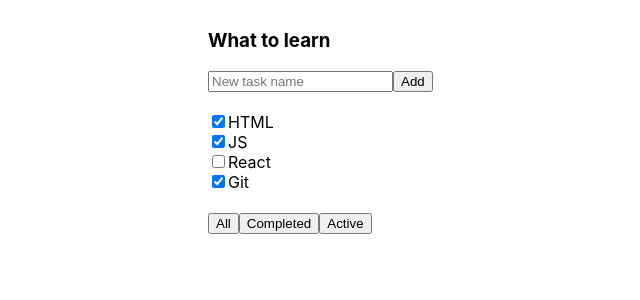
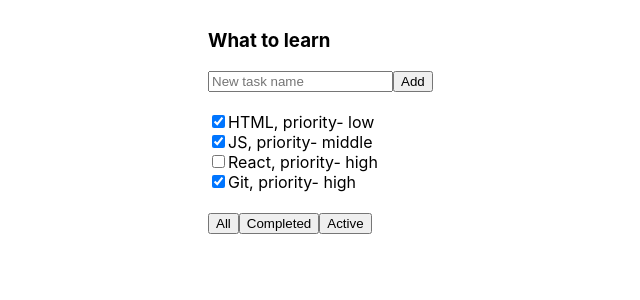
Before and after one commit to AnnaBoldyreva/todolist, a React (Create React App) app: page / in a window 1280 px wide. Shown: the top 300 px of the page, without its empty margins (192-832 px from the left). Built offline with nearby package versions, Linux system fonts and the light colour scheme.

Commit message:
add priority

```diff
--- a/src/App.js
+++ b/src/App.js
@@ -10,7 +10,7 @@ class App extends React.Component {
         {title:'HTML',  isDone:true, priority:'low'},
         {title:'JS',    isDone:true, priority:'middle'},
         {title:'React', isDone:false, priority:'high'},
-        {title:'Git',   isDone:true, priority:'high'}
+        {title:'Git',   isDone:true,  priority:'high'}
     ];
     render = () => {
         return (
--- a/src/Tasks.js
+++ b/src/Tasks.js
@@ -6,7 +6,7 @@ import TodoTask from "./TodoTask";
 class Tasks extends React.Component {
     render = () => {
         let taskElement = this.props.tasks.map( (task) => {
-            return <TodoTask title={task.title} isDone={task.isDone} />
+            return <TodoTask title={task.title} isDone={task.isDone} priority={task.priority} />
             });
         return (
 
--- a/src/TodoTask.js
+++ b/src/TodoTask.js
@@ -9,7 +9,7 @@ class TodoTask extends React.Component {
             <div className="todoList-tasks">
                 <div className="todoList-task">
                     <input type="checkbox" checked={this.props.isDone}/>
-                    <span>{this.props.title}</span>
+                    <span>{this.props.title}, priority- {this.props.priority}</span>
                 </div>
             </div>
 
```
